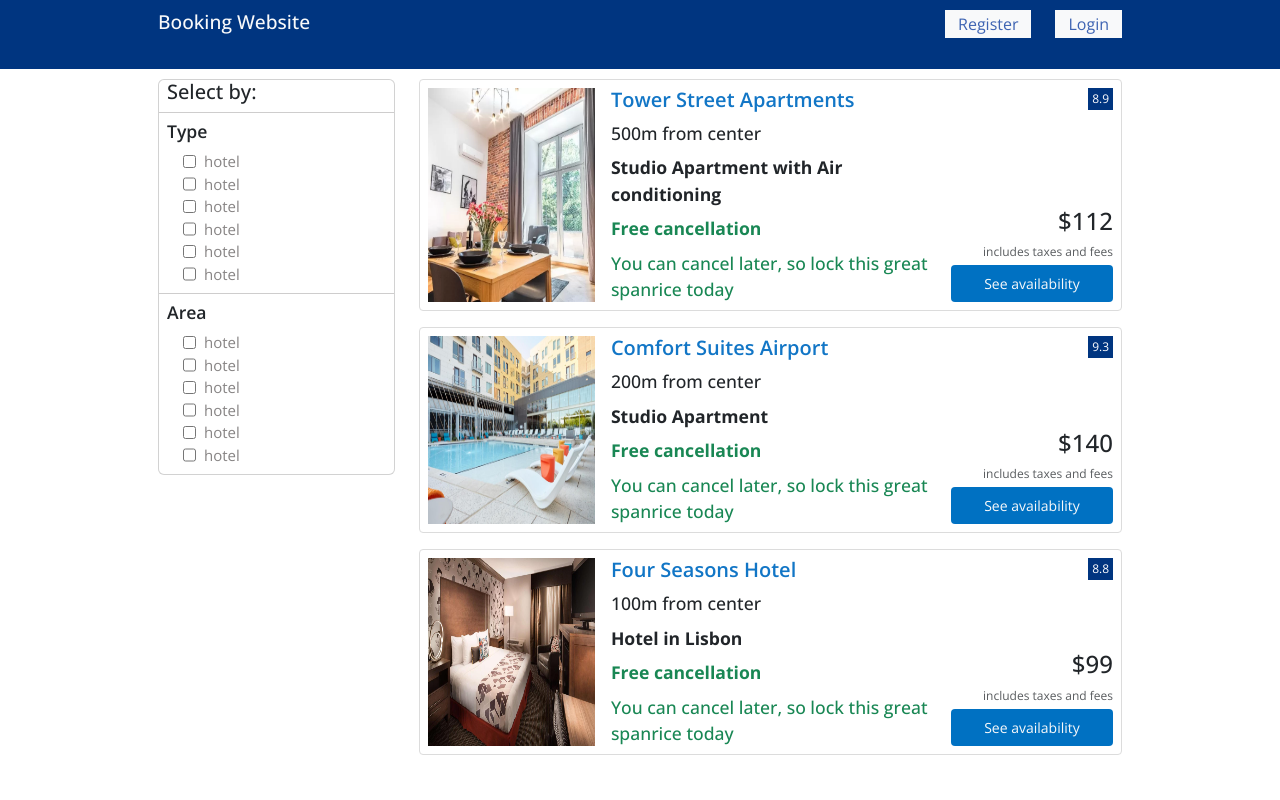
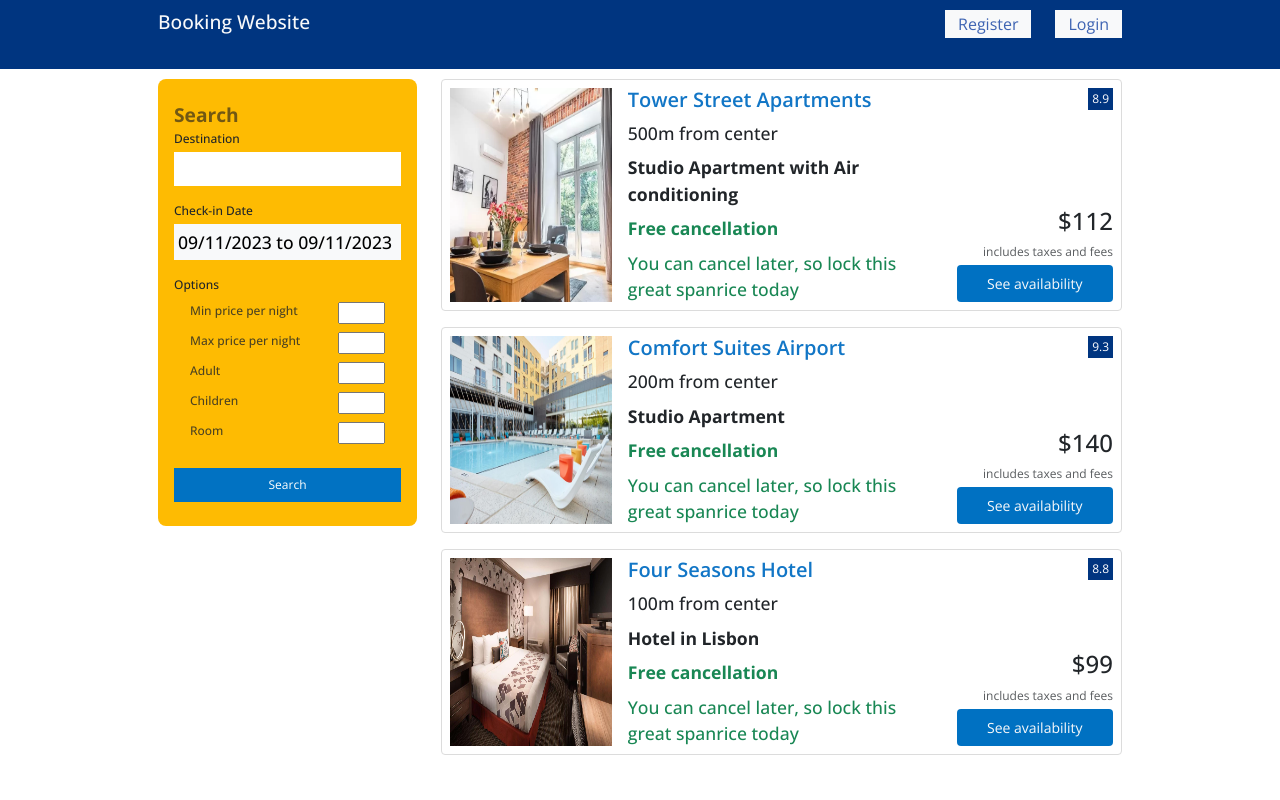
Before and after one commit to TungPT12/booking_client, a React (Create React App) app: page /search in a window 1280 px wide. Shown: the top 800 px of the page. Built offline with nearby package versions, Linux system fonts and the light colour scheme.

Commit message:
search form

```diff
--- a/src/components/Header/Header.js
+++ b/src/components/Header/Header.js
@@ -7,8 +7,16 @@
 import { Link } from 'react-router-dom';
 import { vi } from 'date-fns/locale'
 import { useSelector } from 'react-redux';
+import { FontAwesomeIcon } from '@fortawesome/react-fontawesome';
+import { faPerson } from '@fortawesome/free-solid-svg-icons';
 
 function Header() {
+    const [openOptions, setOpenOptions] = useState(false);
+    const [option, setOption] = useState({
+        adult: 0,
+        children: 0,
+        quantityRoom: 0,
+    })
     const [activePickerTime, setActivePickerTime] = useState(false);
     const { isAuthn } = useSelector(state => state.authn);
     const [date, setDate] = useState({
@@ -16,10 +24,50 @@
         endDate: new Date(),
         key: 'selection',
     });
-
     const formatDate = (date) => {
         return `${date.getDate()}/${date.getMonth() + 1}/${date.getFullYear()}`;
     }
+
+    const handleOption = (optionType, isIncrease) => {
+        if (optionType === 'adult') {
+            if (isIncrease) {
+                setOption({
+                    ...option,
+                    adult: option.adult + 1
+                })
+            } else {
+                setOption({
+                    ...option,
+                    adult: option.adult - 1
+                })
+            }
+        } else if (optionType === 'children') {
+            if (isIncrease) {
+                setOption({
+                    ...option,
+                    children: option.children + 1
+                })
+            } else {
+                setOption({
+                    ...option,
+                    children: option.children - 1
+                })
+            }
+        } else {
+            if (isIncrease) {
+                setOption({
+                    ...option,
+                    quantityRoom: option.quantityRoom + 1
+                })
+            } else {
+                setOption({
+                    ...option,
+                    quantityRoom: option.quantityRoom - 1
+                })
+            }
+        }
+    }
+
 
     return (
         <div id="header" className=''>
@@ -28,7 +76,7 @@
                 <p className='mb-3'>Get rewarded for your travels-unlock instant saving of 10% or more with a free account</p>
                 {isAuthn ? <></> : <Link to="/login" className='header-button text-light border-0 h6 text-decoration-none'>Sign in / Register</Link>}
                 <div className="search-form position-relative d-flex justify-content-center">
-                    <form className='d-flex'>
+                    <div className='d-flex form'>
                         <div className='search-input__place f-1 d-flex align-items-center'>
                             <i className='fa fa-bed icon opacity-25'></i>
                             <input type='text' className='w-100' placeholder="Where are you going?" />
@@ -56,25 +104,67 @@
                                 />
                             </div>
                         </div>
-                        <div className='picker-quantity f-1 d-flex text-black align-items-center'>
-                            <i className='opacity-25 icon fa fa-female'></i>
+                        <div onClick={(e) => {
+                            e.stopPropagation();
+                            setOpenOptions(!openOptions)
+                        }} className='picker-quantity f-1 d-flex text-black align-items-center position-relative'>
+                            <FontAwesomeIcon icon={faPerson} className='opacity-25 icon me-2' />
+                            {/* <i className='opacity-25 icon fa fa-female'></i> */}
                             <div className='d-flex'>
-                                <p className='picker-quantity__holder opacity-25'>1 adult</p>
-                                <p className='picker-quantity__holder opacity-25'>0 children</p>
-                                <p className='picker-quantity__holder opacity-25'>1 room</p>
+                                <p className='picker-quantity__holder opacity-25'>{option.adult} adult ·</p>
+                                <p className='picker-quantity__holder opacity-25'>{option.children} children ·</p>
+                                <p className='picker-quantity__holder opacity-25'>{option.quantityRoom} room</p>
                             </div>
+                            {openOptions && (
+                                <div className="options" onClick={(e) => {
+                                    e.stopPropagation();
+                                }}>
+                                    <div className="optionItem">
+                                        <span className="optionText">Adult</span>
+                                        <div className="optionCounter">
+                                            <button onClick={() => {
+                                                handleOption('adult', false)
+                                            }} disabled={option.adult <= 0} className="optionCounterButton">-</button>
+                                            <span className="optionCounterNumber">{option.adult}</span>
+                                            <button onClick={() => {
+                                                handleOption('adult', true)
+                                            }} className="optionCounterButton">+</button>
+                                        </div>
+                                    </div>
+                                    <div className="optionItem">
+                                        <span className="optionText">Children</span>
+                                        <div className="optionCounter">
+                                            <button onClick={() => {
+                                                handleOption('children', false)
+                                            }} disabled={option.children <= 0} className="optionCounterButton">-</button>
+                                            <span className="optionCounterNumber">{option.children}</span>
+                                            <button onClick={() => {
+                                                handleOption('children', true)
+                                            }} className="optionCounterButton">+</button>
+                                        </div>
+                                    </div>
+                                    <div className="optionItem">
+                                        <span className="optionText">Room</span>
+                                        <div className="optionCounter">
+                                            <button onClick={() => {
+                                                handleOption('room', false)
+                                            }} disabled={option.quantityRoom <= 0} className="optionCounterButton" >-</button>
+                                            <span className="optionCounterNumber">{option.quantityRoom}</span>
+                                            <button onClick={() => {
+                                                handleOption('room', true)
+                                            }} className="optionCounterButton">+ </button>
+                                        </div>
+                                    </div>
+                                </div>
+                            )}
                         </div>
                         <Link to="/search" state={{
                             startDate: date.startDate,
                             endDate: date.endDate
                         }} className='search-button text-decoration-none'>Search</Link>
-                        {/* <button onClick={(e) => {
-                            e.preventDefault();
-                            navigate('/admin')
-                        }} className='search-button text-decoration-none'>Search</button> */}
-                    </form>
+                    </div>
                 </div>
-            </div>
+            </div >
         </div >
     );
 }
--- a/src/components/SearchPopup/SearchPopup.jsx
+++ b/src/components/SearchPopup/SearchPopup.jsx
@@ -1,20 +1,88 @@
 import 'bootstrap/dist/css/bootstrap.min.css';
-// import styles from './SearchPopup.module.css';
-import { Card } from 'react-bootstrap';
-import CardFilter from './CardFilter/CardFilter';
+import styles from './SearchPopup.module.css';
+import './SubSearchPopup.css';
+import { DateRange } from "react-date-range";
+import { useState } from 'react';
+import { useLocation } from 'react-router-dom';
+import { format } from 'date-fns';
 
-function SearchPopup() {
+function SearchPopup(props) {
+    const location = useLocation();
+    const [date, setDate] = useState({
+        startDate: new Date(),
+        endDate: new Date(),
+        key: 'selection',
+    })
+    const [activePickerTime, setActivePickerTime] = useState(false);
+    // const [startDate, seStartDate] = useState(location.state?.startDate ? location.state?.startDate : new Date());
+    // const [endDate, setEndDate] = useState(location.state?.endDate ? location.state?.endDate : new Date());
+    // const selectionRange = {
+    //     startDate: startDate,
+    //     endDate: endDate,
+    //     key: 'selection',
+    // }
+
+    const formatDate = (date) => {
+        return `${date.getDate()}/${date.getMonth()}/${date.getFullYear()}`;
+    }
 
     return (
-        <Card className={`f-1`}>
-            <h5 className={`px-2`}>Select by: </h5>
-            <CardFilter
-                title="Type"
-            />
-            <CardFilter
-                title="Area"
-            />
-        </Card>
+        <div className={`px-3 pb-4 pt-4 ${styles['search-popup']} `}>
+            <h3 className={`mb-1 ${styles['title-search-popup']}`}>Search</h3>
+            <div className={`mb-3  ${styles['destination']}`}>
+                <label className='mb-1 d-block'>Destination</label>
+                <input type='text' className='pt-2 pb-2' />
+            </div>
+            <div className={`mb-3 ${styles['checkin-date']}`}>
+                <label className='mb-1 d-block'>Check-in Date</label>
+                <div className={`${styles['picker-date']} w-100 bg-light position-relative d-flex text-black align-items-center`}
+                    onClick={(e) => {
+                        setActivePickerTime(!activePickerTime);
+                    }}
+                >
+                    <p className={`${styles['picker-date__holder']}`}>{format(date.startDate, 'dd/MM/yyyy')} to {format(date.endDate, 'dd/MM/yyyy')}</p>
+                    <div onClick={(e) => {
+                        e.stopPropagation();
+                    }}>
+                        <DateRange
+                            editableDateInputs={true}
+                            moveRangeOnFirstSelection={true}
+                            className={`date position-absolute w-100 search__popup__input-booking-day ${activePickerTime ? 'd-block' : 'd-none'}`}
+                            onChange={(e) => {
+                                setDate(e.selection);
+                            }}
+                            ranges={[date]}
+                        />
+                    </div>
+                </div>
+            </div>
+            <div className={` mb-4 ${styles['search-popup__option']}`}>
+                <label className={`mb-2`}>Options</label>
+                <div className={`mx-3 ${styles['input-option']}`}>
+                    <div className={`d-flex `}>
+                        <span>Min price per night</span>
+                        <input className="" />
+                    </div>
+                    <div className={`d-flex`}>
+                        <span>Max price per night</span>
+                        <input className={``} />
+                    </div>
+                    <div className={`d-flex d-`}>
+                        <span>Adult</span>
+                        <input type='number' />
+                    </div>
+                    <div className={`d-flex`}>
+                        <span>Children</span>
+                        <input type='number' />
+                    </div>
+                    <div className={`d-flex`}>
+                        <span>Room</span>
+                        <input type='number' />
+                    </div>
+                </div>
+            </div>
+            <button className={`w-100 pb-2 pt-2 ${styles['search-popup__button']}`}>Search</button>
+        </div >
     );
 }
 
--- a/src/components/SearchPopup/SearchPopup.module.css
+++ b/src/components/SearchPopup/SearchPopup.module.css
@@ -1,4 +1,6 @@
 .search-popup {
+    background-color: #febb02;
+    /* margin-right: 10px; */
     flex: 1;
     border-radius: 8px;
     font-weight: 500;
--- /dev/null
+++ b/src/components/SearchPopup/SubSearchPopup.css
@@ -0,0 +1,9 @@
+.search__popup__input-booking-day {
+    left: 0;
+    top: 33px;
+    z-index: 1;
+}
+
+.search__popup__input-booking-day .rdrMonth {
+    width: 100%;
+}
```
Also changed, not shown: src/components/Header/Header.css (+60 -4 lines).
